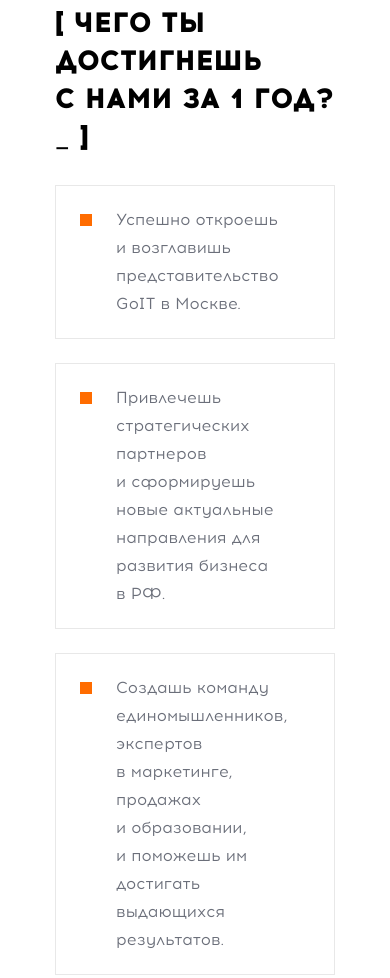
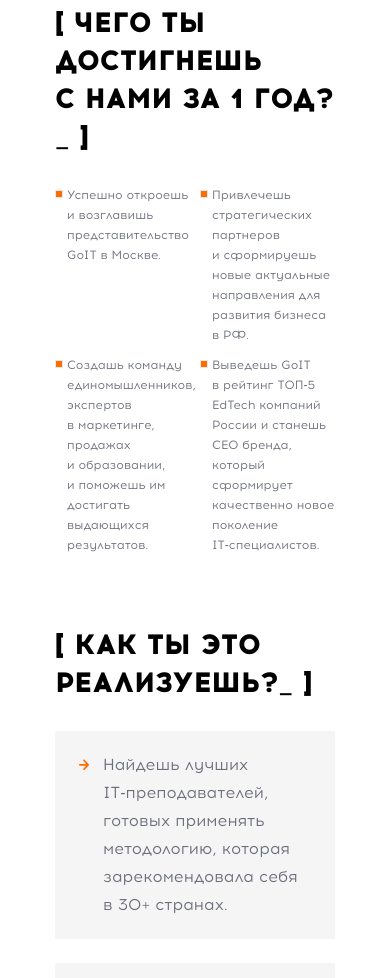
Before and after one commit to YK911/vacancy-project, a website: page src/index.html in a window 390 px wide. Shown: the part 3756-4734 px from the top of the page. Drawn offline with nearby package versions, Linux system fonts and the light colour scheme; files that its build step writes are made by us from their sources; files whose address does not match are found by name.

Commit message:
add mobile style fot achievement section

```diff
--- a/src/assets/scss/blocks/achievements.scss
+++ b/src/assets/scss/blocks/achievements.scss
@@ -33,6 +33,10 @@
   }
 
   &__list {
+    display: flex;
+    flex-direction: row;
+    flex-wrap: wrap;
+    justify-content: space-between;
 
     @include breakpoint($desktop-bp) {
       display: flex;
@@ -45,6 +49,24 @@
     &-item {
       position: relative;
       list-style: none;
+
+      &::before {
+        position: absolute;
+        top: 0.5rem;
+        left: 0;
+        display: block;
+        content: "";
+        width: 0.6rem;
+        height: 0.6rem;
+        background-color: $orange;
+        border: 1px solid $border-color;
+      }
+
+      &:nth-child(-n + 2) {
+        margin-bottom: 1rem;
+      }
+
+      @include breakpoint($tablet-bp) {
         border: 1px solid $border-color;
 
         &::before {
@@ -56,21 +78,23 @@
           width: 1.2rem;
           height: 1.2rem;
           background-color: $orange;
+          border: 1px solid $border-color;
         }
 
-      &:nth-child(-n+3) {
+        &:nth-child(-n + 3) {
           margin-bottom: 2.4rem;
+        }
       }
 
       @include breakpoint($desktop-bp) {
         width: 57rem;
         height: 16.5rem;
 
-        &:nth-child(-n+3) {
+        &:nth-child(-n + 3) {
           margin-bottom: 0;
         }
 
-        &:nth-child(-n+2) {
+        &:nth-child(-n + 2) {
           margin-bottom: 3rem;
         }
       }
@@ -78,11 +102,21 @@
 
     &-text {
       @extend %section-text;
+      font-size: 1.2rem;
+      line-height: 2rem;
       color: $gray;
-      padding-top: 2rem;
-      padding-right: 2.4rem;
-      padding-bottom: 2rem;
-      padding-left: 6rem;
+      width: 13.5rem;
+      padding-left: 1.2rem;
+
+      @include breakpoint($tablet-bp) {
+        width: 100%;
+        font-style: normal;
+        font-weight: 400;
+        font-size: 1.6rem;
+        line-height: 2.8rem;
+        color: #6b6f7a;
+        padding: 2rem 2.4rem 2rem 6rem;
+      }
 
       @include breakpoint($desktop-bp) {
         font-size: 1.8rem;
```
Also changed, not shown: dist/assets/css/style.min.css, dist/assets/images/about-you/about_you@2x.png (added), dist/assets/images/company/desktop/students@3x.png (added), dist/assets/images/company/desktop/study_group@3x.png (added), dist/assets/images/company/tablet/study_group@3x.png (added), dist/assets/images/principles/desktop/meeting@2x.png (added), dist/assets/images/principles/desktop/meeting@3x.png (added), dist/assets/images/principles/mobile/meeting.webp (added), dist/assets/images/principles/mobile/meeting@2x.png (added), dist/assets/images/principles/mobile/meeting@2x.webp (added), dist/assets/images/principles/mobile/meeting@3x.png (added), dist/assets/images/principles/mobile/meeting@3x.webp (added), dist/assets/images/principles/tablet/meeting.png (added), dist/assets/images/principles/tablet/meeting.webp (added), 4 more files, 1 other file. Lines whose indentation alone changed are shown as unchanged.
